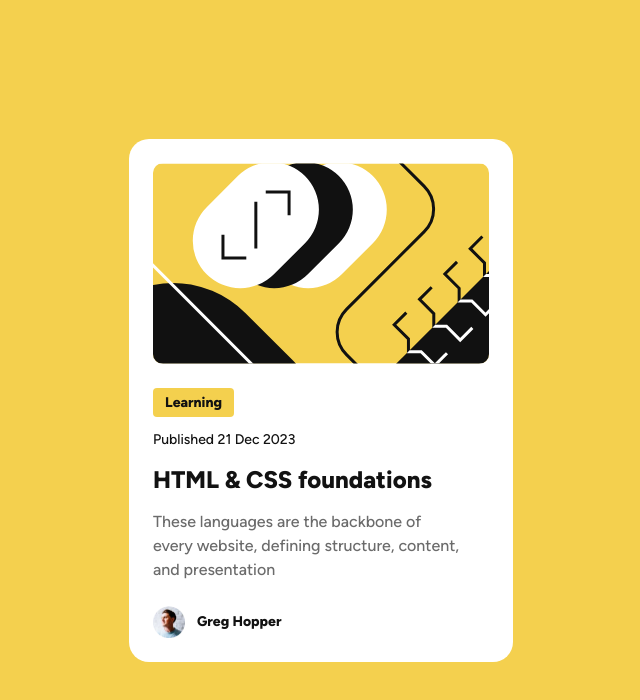
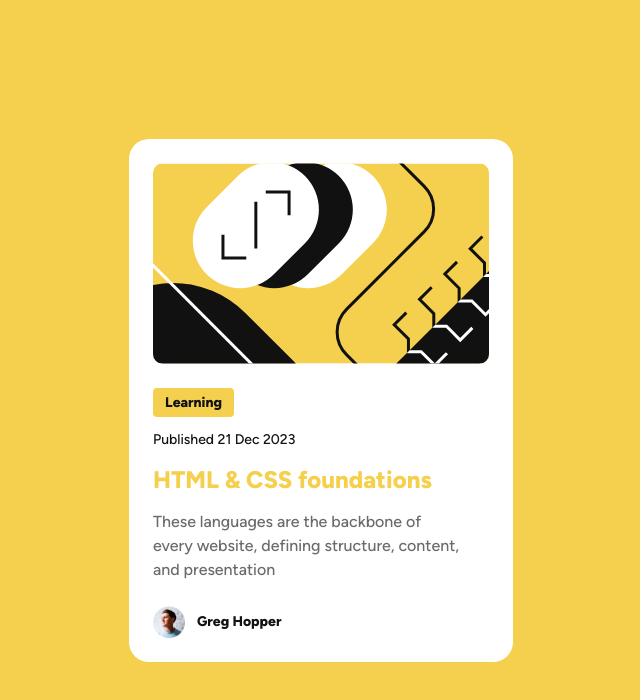
Before and after one commit to rk-swe/fm-blog-preview-card, a website built with Vite: page index.html in a window 1280 px wide. In both pictures the pointer is over the element "HTML & CSS foundations". Shown: the whole page, without its empty margins (319-959 px from the left). Built offline with nearby package versions, Linux system fonts and the light colour scheme.

Commit message:
on hover state

```diff
--- a/styles.css
+++ b/styles.css
@@ -167,6 +167,11 @@ body {
   font-weight: var(--fw-extra-bold);
 }
 
+.card-content-title:hover {
+  color: var(--clr-primary);
+  cursor: pointer;
+}
+
 .card-content-description {
   font-size: var(--fs-medium);
   color: var(--clr-grey-500);
```
